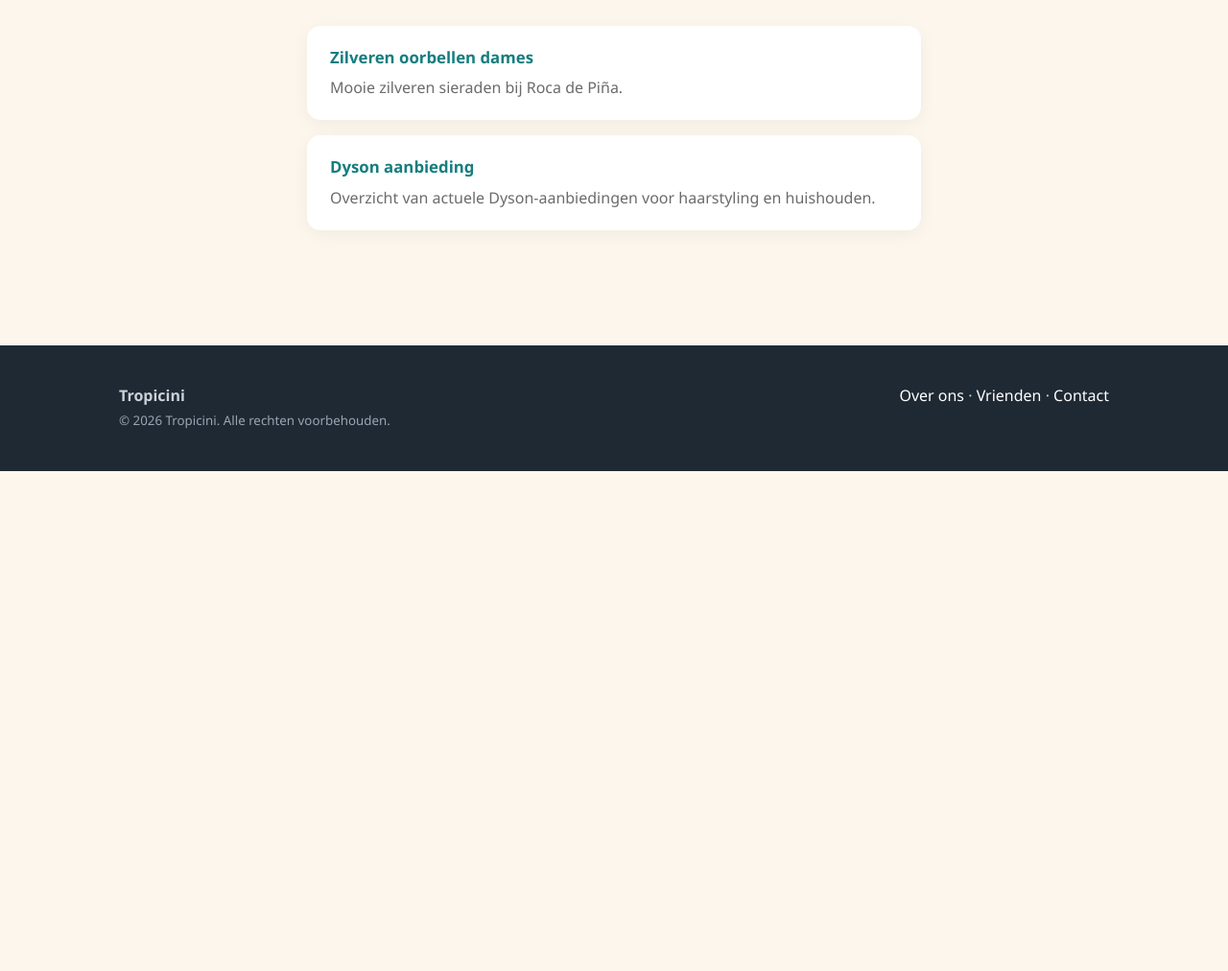
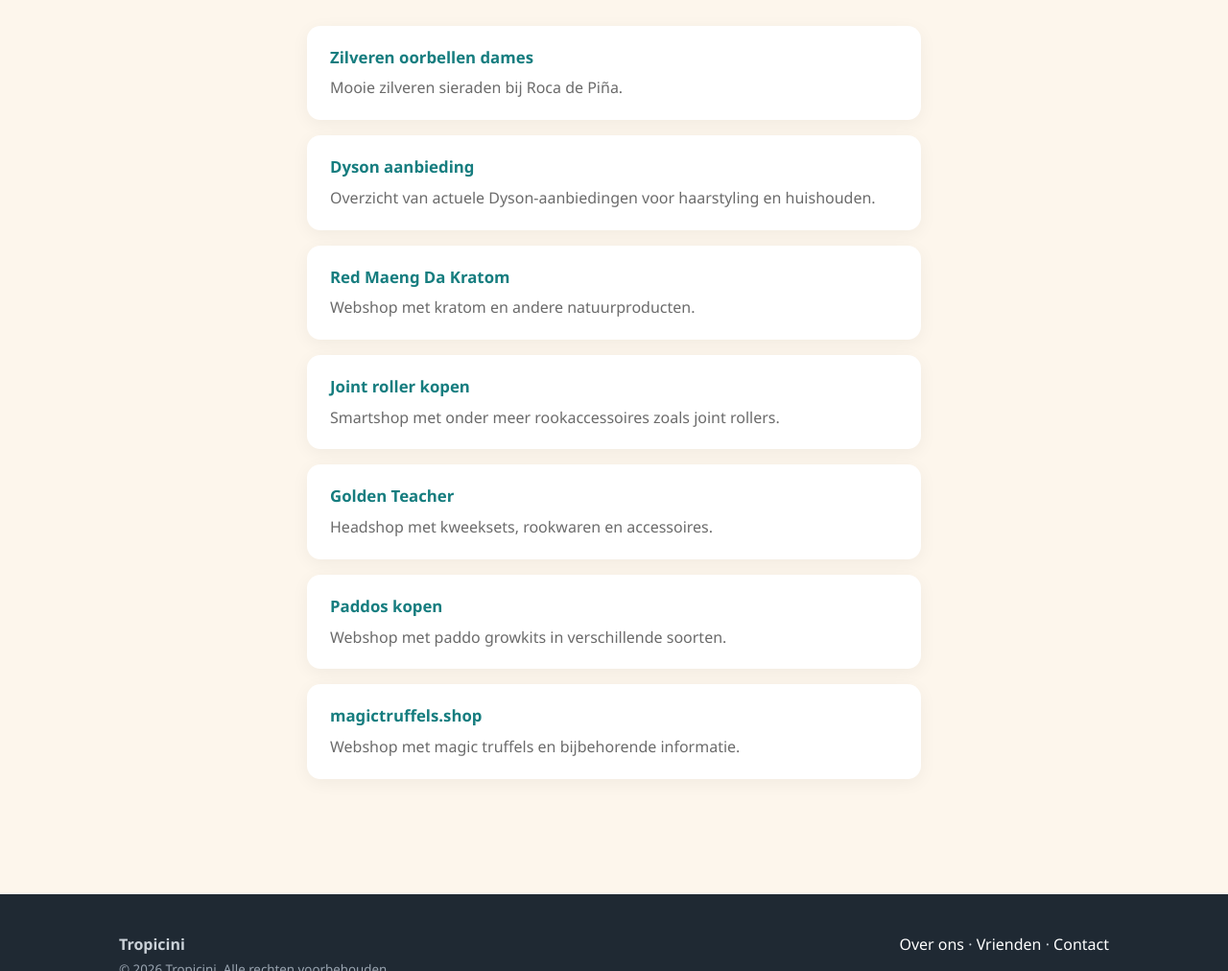
Before and after one commit to alexjknol-del/tropicini-nl, a plain HTML site: page vrienden.html in a window 1280 px wide. Shown: the part 259-1271 px from the top of the page at 96% size. Before the commit the page ends 800 px from the top, so only its background shows below. Drawn offline with Linux system fonts and the light colour scheme.

Commit message:
Partnerlinks toegevoegd

```diff
--- a/vrienden.html
+++ b/vrienden.html
@@ -36,6 +36,26 @@
         <a href="https://dysonaanbiedingen.nl/" rel="noopener noreferrer" target="_blank">Dyson aanbieding</a>
         <p style="margin:6px 0 0;color:var(--muted);">Overzicht van actuele Dyson-aanbiedingen voor haarstyling en huishouden.</p>
       </div>
+      <div class="friend-item">
+        <a href="https://www.tatanka.nl/nl/red-maeng-da-kratom/" target="_blank">Red Maeng Da Kratom</a>
+        <p style="margin:6px 0 0;color:var(--muted);">Webshop met kratom en andere natuurproducten.</p>
+      </div>
+      <div class="friend-item">
+        <a href="https://smartific.nl/joint-roller/" target="_blank">Joint roller kopen</a>
+        <p style="margin:6px 0 0;color:var(--muted);">Smartshop met onder meer rookaccessoires zoals joint rollers.</p>
+      </div>
+      <div class="friend-item">
+        <a href="https://www.headshop.nl/nl/golden-teacher-magic-mushroom-grow-kit/" target="_blank">Golden Teacher</a>
+        <p style="margin:6px 0 0;color:var(--muted);">Headshop met kweeksets, rookwaren en accessoires.</p>
+      </div>
+      <div class="friend-item">
+        <a href="https://www.paddo.shop/" target="_blank">Paddos kopen</a>
+        <p style="margin:6px 0 0;color:var(--muted);">Webshop met paddo growkits in verschillende soorten.</p>
+      </div>
+      <div class="friend-item">
+        <a href="https://www.magictruffels.shop/" target="_blank">magictruffels.shop</a>
+        <p style="margin:6px 0 0;color:var(--muted);">Webshop met magic truffels en bijbehorende informatie.</p>
+      </div>
 </div>
 
 <footer class="site-footer">
```
